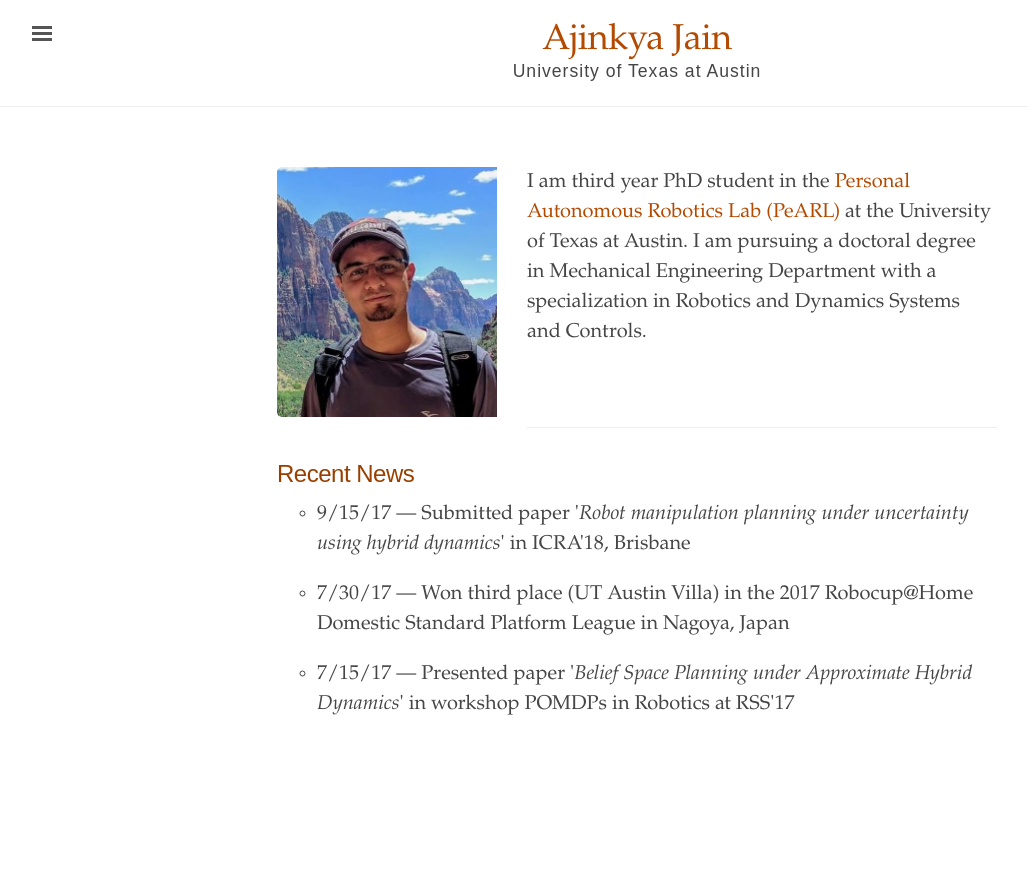
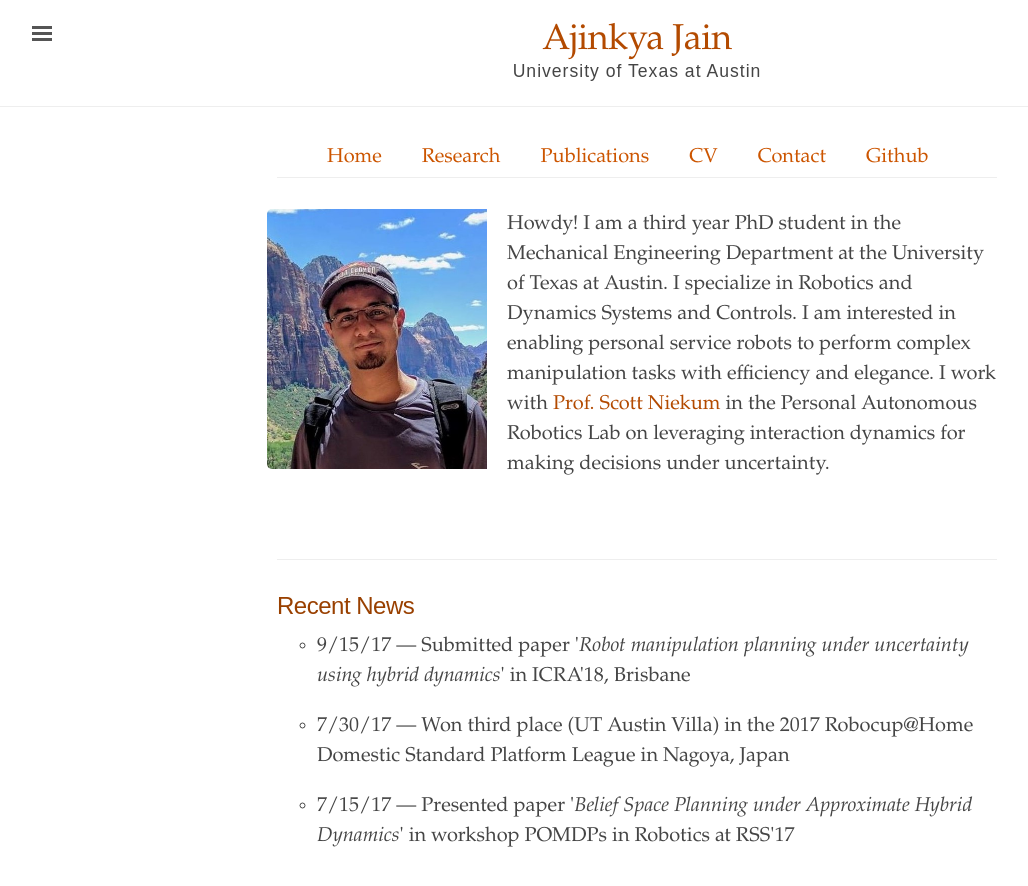
Before and after one commit to jainajinkya/jainajinkya.github.io, a Jekyll site: the page built from index.html, in a window 1280 px wide. Shown: the top 886 px of the page, without its empty margins (3-1031 px from the left). Built offline with Jekyll 4.4.1, drawn with Linux system fonts in a browser that asks for light colours.

Commit message:
Minor updates

```diff
--- a/Gemfile
+++ b/Gemfile
@@ -1,4 +1,5 @@
 source "https://rubygems.org"
 gemspec
 
-gem "html-proofer"
+gem "html-proofer"#
+#gem "github-pages", group: :jekyll_plugins
--- a/_config.yml
+++ b/_config.yml
@@ -4,8 +4,8 @@
 title:               Ajinkya Jain
 tagline:             'University of Texas at Austin'
 description:         'Ajinkya Jain'
-# url:                 'https://jainajinkya.github.io'
-url:                 'https://sites.utexas.edu/jainajinkya/'
+url:                 'https://jainajinkya.github.io'
+# url:                 'https://sites.utexas.edu/jainajinkya/'
 baseurl:             ''
 
 # About/contact
@@ -15,8 +15,8 @@ baseurl:             ''
 #   email:             colibri.alex@gmail.com
 author:
   name:              Ajinkya Jain
-  # url:               https://jainajinkya.github.io
-  url:               https://sites.utexas.edu/jainajinkya/
+  url:               https://jainajinkya.github.io
+  # url:               https://sites.utexas.edu/jainajinkya/
   email:             ajinkya@utexas.edu
 
 # Permalinks
@@ -51,3 +51,4 @@ exclude:
 
 # Theme
 theme: "ed."
+#theme: jekyll-theme-cayman
--- a/_layouts/default.html
+++ b/_layouts/default.html
@@ -65,6 +65,7 @@
         }, false);
       })(document);
     </script>
+
     <!-- Facebook SDK for JavaScript -->
 <script>
   window.fbAsyncInit = function() {
@@ -84,4 +85,5 @@
    }(document, 'script', 'facebook-jssdk'));
 </script>
   </body>
+
 </html>
--- a/index.html
+++ b/index.html
@@ -2,13 +2,54 @@
 layout: default
 title: "Home"
 ---
+<head>
+<style>
+ul.horizontal-bar {
+    list-style-type: none;
+    margin: -40px 30px;
+    padding: 0px;
+    overflow: hidden;
+    background-color: white;
+}
+
+li {
+    float: left;
+}
+
+li a {
+    display: block;
+    color: #cc5500;
+    text-align: center;
+    padding: 15px 20px;
+    text-decoration: none;
+}
+
+li a:hover {
+    background-color: white;
+}
+</style>
+</head>
+<body>
+
+<ul class="horizontal-bar">
+  <li><a class="active" href="/index">Home</a></li>
+  <li><a href="/research">Research</a></li>
+  <li><a href="/publications">Publications</a></li>
+  <li><a href="/files/ajinkya_cv.pdf">CV</a></li>
+  <li><a href="/contact">Contact</a></li>
+  <li><a href="https://github.com/jainajinkya/">Github</a></li>
+</ul>
+<hr>
+</body>
+
+
 <div class="introduction">
  <!--  <h1>Hi</h1> -->
 
 <!-- <p>Ed is a <a href="https://jekyllrb.com/" target="_blank">Jekyll</a> theme designed for textual editors based on <a href="http://go-dh.github.io/mincomp/">minimal computing principles</a>, and focused on legibility, durability, ease and flexibility. Our underlying technology is easy to learn and teach, and can produce beautifully rendered scholarly or reading editions of texts meant to last. To start using Ed, please see <a href="{{ site.baseurl }}/documentation/">our documentation</a> for installation instructions and more. To learn more about the ideas behind Ed and a list of current features see our <a href="{{ site.baseurl }}/about/">about</a> section. To see Ed in action, we've provided some sample minimal editions for you below.</p> -->
-<img src="files/ajinkya.jpg" alt="ajinkya" style="width:250px;height:250px;">
+<img src="files/ajinkya.jpg" alt="ajinkya" style="width:250px;height:260px; margin: 0px -10px">
 
-<p>I am third year PhD student in the <a href="http://www.cs.utexas.edu/~sniekum/" target="_blank"> Personal Autonomous Robotics Lab (PeARL)</a> at the University of Texas at Austin. I am pursuing a doctoral degree in Mechanical Engineering Department with a specialization in Robotics and Dynamics Systems and Controls.</p>
+<p>Howdy! I am a third year PhD student in the Mechanical Engineering Department at the University of Texas at Austin. I specialize in Robotics and Dynamics Systems and Controls. I am interested in enabling personal service robots to perform complex manipulation tasks with efficiency and elegance. I work with  <a href="http://www.cs.utexas.edu/~sniekum/" target="_blank"> Prof. Scott Niekum </a>  in the Personal Autonomous Robotics Lab on leveraging interaction dynamics for making decisions under uncertainty.</p>
 &nbsp;
 </div>
 
```
Also changed, not shown: research.md (+1 -1 lines).
